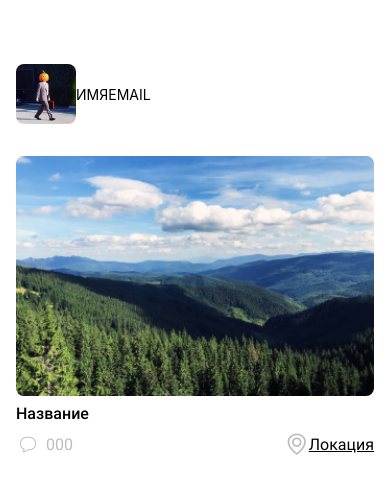
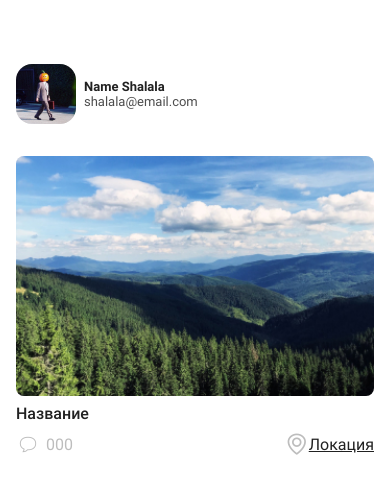
Before and after one commit to supermacchan/rn-homework, a React Native app: screen / in a window 390 px wide. Shown: the top 494 px of the page. Built offline with nearby package versions, Linux system fonts and the light colour scheme.

Commit message:
profile styles

```diff
--- a/App.js
+++ b/App.js
@@ -14,6 +14,7 @@ import { PostsScreen } from './Screens/main/PostsScreen';
 const fonts = {
   "Roboto-Regular": require("./assets/fonts/Roboto/Roboto-Regular.ttf"),
   "Roboto-Medium": require("./assets/fonts/Roboto/Roboto-Medium.ttf"),
+  "Roboto-Bold": require("./assets/fonts/Roboto/Roboto-Bold.ttf")
 };
 
 export default function App() {
--- a/Components/SinglePost.js
+++ b/Components/SinglePost.js
@@ -56,7 +56,7 @@ const styles = StyleSheet.create({
     title: {
         fontFamily: "Roboto-Medium",
         fontSize: 16,
-        color: '#000',
+        color: '#212121',
         marginTop: 8,
     },
     links: {
@@ -80,7 +80,7 @@ const styles = StyleSheet.create({
         alignItems: 'center'
     },
     location: {
-        color: '#000',
+        color: '#212121',
         fontFamily: "Roboto-Regular",
         fontSize: 16,
         textDecorationLine: 'underline'
--- a/Screens/main/PostsScreen.js
+++ b/Screens/main/PostsScreen.js
@@ -21,8 +21,10 @@ export const PostsScreen = () => {
                     />
                 </View>
                 {/* Text Container */}
-                <Text style={styles.name}>ИМЯ</Text>
-                <Text style={styles.email}>EMAIL</Text>
+                <View style={styles.textContainer}>
+                    <Text style={styles.name}>Name Shalala</Text>
+                    <Text style={styles.email}>shalala@email.com</Text>
+                </View>
             </View>
             <SinglePost />
             <FlatList>
@@ -52,15 +54,23 @@ const styles = StyleSheet.create({
         height: 60,
         borderRadius: 16,
     },
+    textContainer: {
+        marginLeft: 8
+    },
     image: {
         width: '100%',
         height: '100%',
-        borderRadius: 8
+        borderRadius: 16
     },
     name: {
-
+        fontFamily: "Roboto-Bold",
+        fontSize: 13,
+        color: '#212121'
     },
     email: {
-
+        fontFamily: "Roboto-Regular",
+        fontSize: 13,
+        color: '#212121',
+        opacity: 0.8
     }
 })
```
Also changed, not shown: assets/fonts/Roboto/Roboto-Bold.ttf (added).
